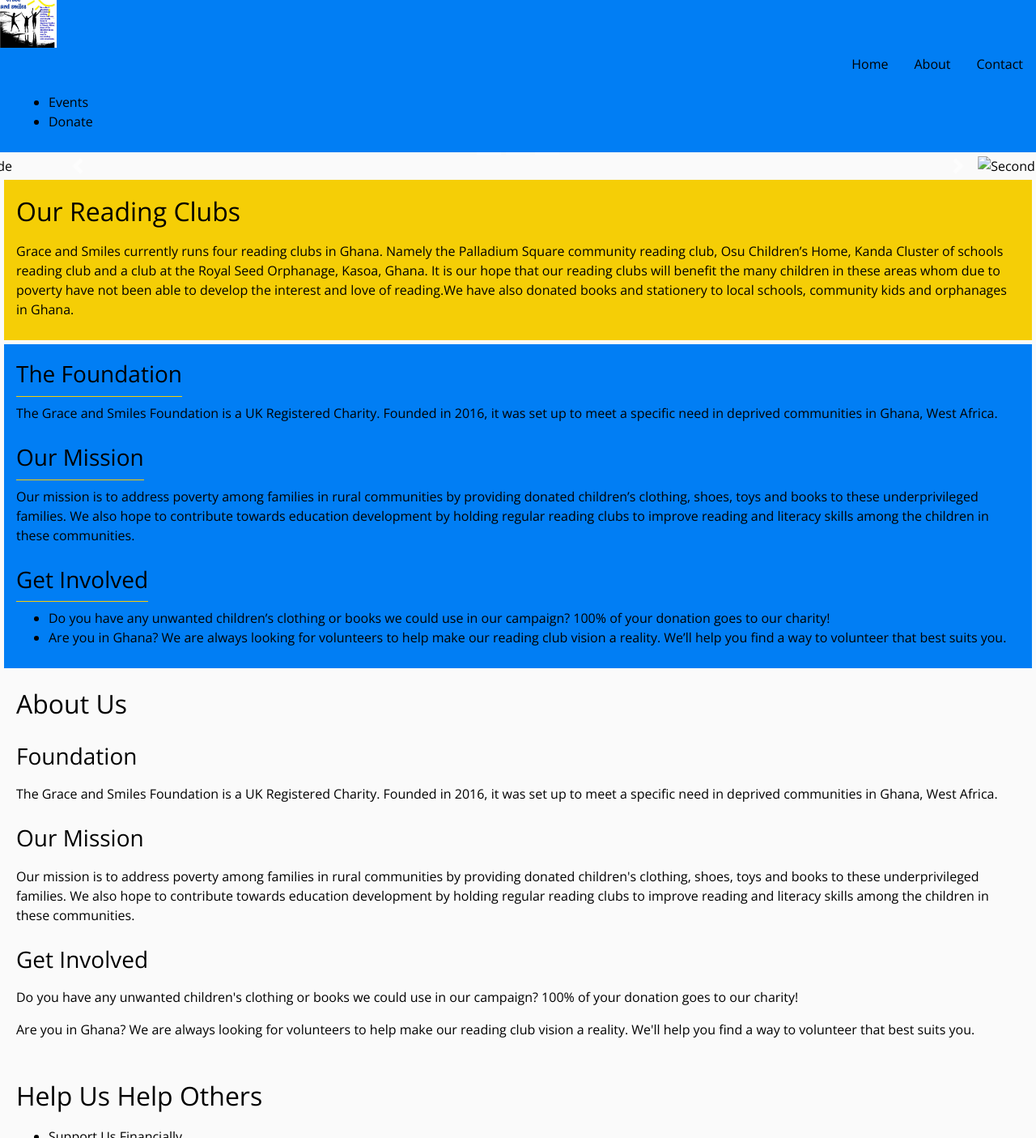
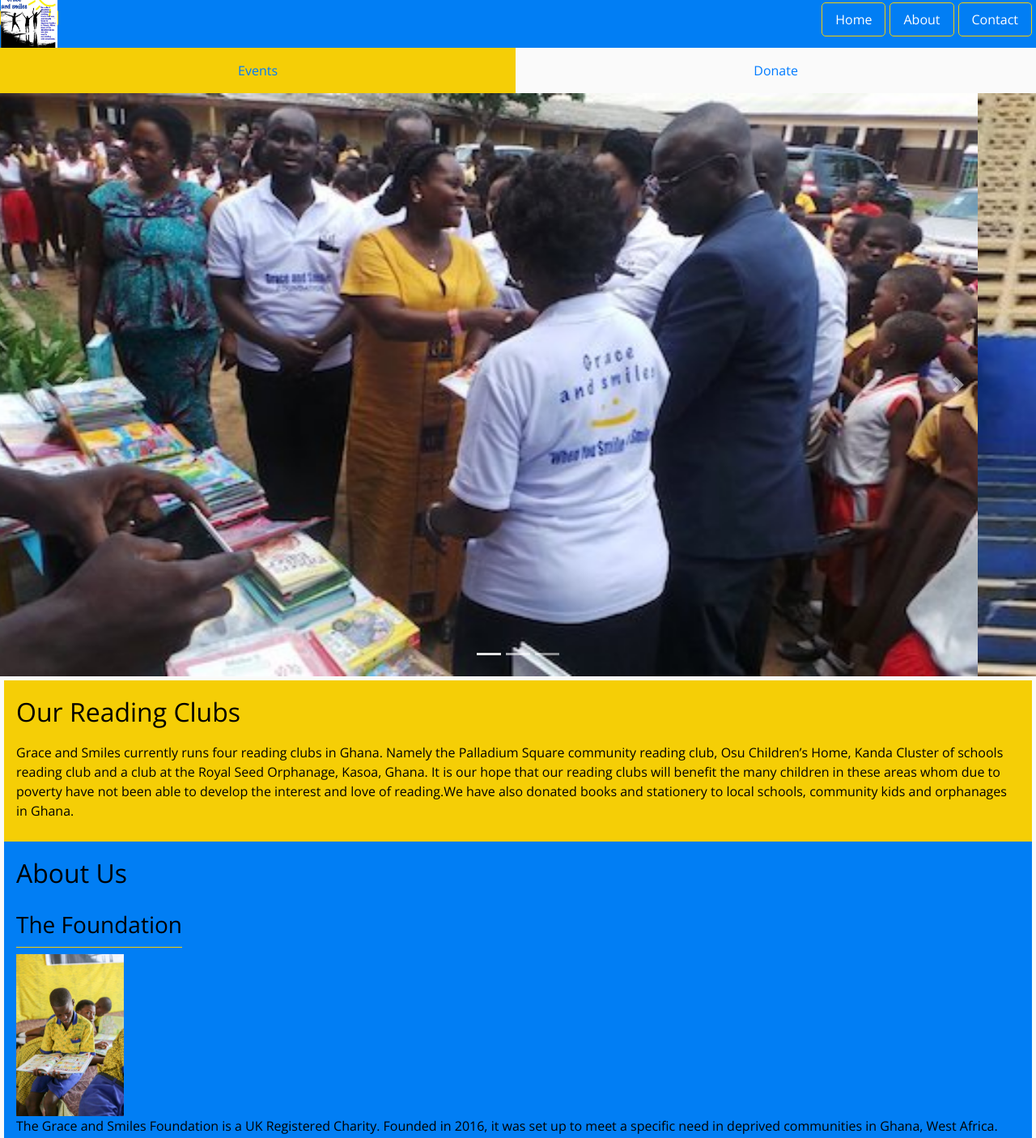
Before and after one commit to eyawson/grace-and-smiles, a website: page app/index.html in a window 1280 px wide. Shown: the part 11-1416 px from the top of the page at 81% size. Drawn offline with nearby package versions, Linux system fonts and the light colour scheme.

Commit message:
style: added more styles
added more styles to header and call to action link

```diff
--- a/app/index.html
+++ b/app/index.html
@@ -5,6 +5,7 @@
   <meta charset="utf-8" />
   <meta name="description" content="" />
   <meta name="viewport" content="width=device-width, initial-scale=1" />
+  <meta name="theme-color" content="#017EF4" />
   <title>GraceAndSmiles</title>
   <link rel="apple-touch-icon" href="apple-touch-icon.png" />
   <!-- Place favicon.ico in the root directory -->
@@ -28,11 +29,9 @@
       <a href="/">
         <img src="./images/logo.jpg" />
       </a>
+      <ul class="nav justify-content-end">
     </div>
     <ul class="nav justify-content-end">
-      <!-- <li class="nav-item">
-        <a class="nav-link" href="https://www.paypal.me/graceandsmilesuk" target="_blank">Donate</a>
-      </li> -->
       <li class="nav-item">
         <a class="nav-link active" href="#">Home</a>
       </li>
@@ -43,17 +42,16 @@
         <a class="nav-link" href="#">Contact</a>
       </li>
     </ul>
+
+  </header>
   <section id="action">
-      <ul>
-        <li>
+    <div class="yellow">
       <a href="#">Events</a>
-        </li>
-        <li>
+    </div>
+    <div class="blue">
       <a href="https://www.paypal.me/graceandsmilesuk" target="_blank">Donate</a>
-        </li>
-      </ul>
+    </div>
   </section>
-  </header>
   <div id="carouselExampleIndicators" class="carousel slide" data-ride="carousel">
     <ol class="carousel-indicators">
       <li data-target="#carouselExampleIndicators" data-slide-to="prev" class="active"></li>
@@ -62,37 +60,37 @@
     </ol>
     <div class="carousel-inner">
       <div class="carousel-item active">
-        <img class="d-block w-100" src="../images/gns1.jpg" alt="First slide">
+        <img class="d-block w-100" src="../images/small_gns1.jpg" alt="First slide">
       </div>
       <div class="carousel-item">
-        <img class="d-block w-100" src="../images/gns2.jpg" alt="Second slide">
+        <img class="d-block w-100" src="../images/small_gns2.jpg" alt="Second slide">
       </div>
       <div class="carousel-item">
-        <img class="d-block w-100" src="../images/gns3.jpg" alt="Third slide">
+        <img class="d-block w-100" src="../images/small_gns3.jpg" alt="Third slide">
       </div>
       <div class="carousel-item">
-        <img class="d-block w-100" src="../images/gns4.jpg" alt="Third slide">
+        <img class="d-block w-100" src="../images/small_gns4.jpg" alt="Third slide">
       </div>
       <div class="carousel-item">
-        <img class="d-block w-100" src="../images/gns5.jpg" alt="Third slide">
+        <img class="d-block w-100" src="../images/small_gns5.jpg" alt="Third slide">
       </div>
       <div class="carousel-item">
-        <img class="d-block w-100" src="../images/gns6.jpg" alt="Third slide">
+        <img class="d-block w-100" src="../images/small_gns6.jpg" alt="Third slide">
       </div>
       <div class="carousel-item">
         <img class="d-block w-100" src="../images/gns7.jpg" alt="Third slide">
       </div>
       <div class="carousel-item">
-        <img class="d-block w-100" src="../images/gns8.jpg" alt="Third slide">
+        <img class="d-block w-100" src="../images/small_gns8.jpg" alt="Third slide">
       </div>
       <div class="carousel-item">
-        <img class="d-block w-100" src="../images/gns9.jpg" alt="Third slide">
+        <img class="d-block w-100" src="../images/small_gns9.jpg" alt="Third slide">
       </div>
       <div class="carousel-item">
-        <img class="d-block w-100" src="../images/gns10.jpg" alt="Third slide">
+        <img class="d-block w-100" src="../images/small_gns10.jpg" alt="Third slide">
       </div>
       <div class="carousel-item">
-        <img class="d-block w-100" src="../images/gns11.jpg" alt="Third slide">
+        <img class="d-block w-100" src="../images/small_gns11.jpg" alt="Third slide">
       </div>
     </div>
     <a class="carousel-control-prev" href="#carouselExampleIndicators" role="button" data-slide="prev">
@@ -120,13 +118,19 @@
     </p>
   </aside>
   <section id="info">
+    <h2>About Us</h2>
+    <div class="more">
       <h3>The Foundation</h3>
+      <img src="./images/later/grace5.jpg" alt="a pic for later">
       <p>
         The Grace and Smiles Foundation is a UK Registered Charity. Founded in
         2016, it was set up to meet a specific need in deprived communities in
         Ghana, West Africa.
       </p>
+    </div>
+    <div class="more">
       <h3>Our Mission</h3>
+      <img src="./images/later/grace15.jpg" alt="a pic for later">
       <p>
         Our mission is to address poverty among families in rural communities by
         providing donated children’s clothing, shoes, toys and books to these
@@ -134,7 +138,10 @@
         development by holding regular reading clubs to improve reading and
         literacy skills among the children in these communities.
       </p>
+    </div>
+    <div class="more">
       <h3>Get Involved</h3>
+      <img src="./images/later/grace13.jpg" alt="a pic for later">
       <ul>
         <li>
           Do you have any unwanted children’s clothing or books we could use in
@@ -146,19 +153,9 @@
           volunteer that best suits you.
         </li>
       </ul>
+    </div>
   </section>
   <section id="#about">
-    <h2>About Us</h2>
-    <h3>Foundation</h3>
-    <p>The Grace and Smiles Foundation is a UK Registered Charity. Founded in 2016, it was set up to meet a specific
-      need in
-      deprived communities in Ghana, West Africa.</p>
-    <h3>Our Mission</h3>
-    <p>Our mission is to address poverty among families in rural communities by providing donated children's clothing,
-      shoes,
-      toys and books to these underprivileged families. We also hope to contribute towards education development by
-      holding
-      regular reading clubs to improve reading and literacy skills among the children in these communities.</p>
     <h3>Get Involved</h3>
     <p>Do you have any unwanted children's clothing or books we could use in our campaign? 100% of your donation goes
       to our
@@ -170,10 +167,11 @@
       find a way to volunteer that best suits you.
     </p>
   </section>
-  <section>
-    <h2>
+  <section class="more">
+    <h3>
       Help Us Help Others
-    </h2>
+    </h3>
+    <img src="./images/later/grace12.jpg" alt="a slide show for later">
     <ul>
       <li>Support Us Financially</li>
       <li>Donate kid's clothing, books, and toys</li>
@@ -195,11 +193,15 @@
     <a href="tel://+233-24-075-228" target="_blank"><i class="fas fa-phone-alt"></i> Ghana: +233.24.207.5228</a>
   </address>
   <footer>
+    <p>Find us on:
+      <span>
         <a href="/"><i class="fas fa-home"></i></a>
         <a href="https://www.facebook.com/grace-smiles-foundation-2024150894326470/" target="_blank"><i
             class="fab fa-facebook"></i></a>
         <a href="https://www.instagram.com/graceandsmiles" target="_blank"><i class="fab fa-instagram"></i></a>
         <a href="#"><i class="fab fa-twitter"></i></a>
+    </p>
+    </span>
     <p>
       &copy; 2019
       <span> Grace and Smiles - All Rights Reserved</span>
--- a/app/styles/main.css
+++ b/app/styles/main.css
@@ -12,6 +12,7 @@
   box-sizing: border-box;
   font-size: 16px;
   margin: 0 auto;
+  scroll-behavior: smooth;
 }
 
 a {
@@ -19,14 +20,54 @@
   text-decoration: none;
 }
 
+#action {
+  display: grid;
+  padding: 0;
+  margin: 0;
+}
+
+.yellow {
+  background-color: #F5CE06;
+  grid-column: 1;
+}
+
+.blue {
+  background-color: #fafafa;
+  grid-column: 2;
+}
+
+.yellow,
+.blue {
+  text-align: center;
+  padding: 1rem;
+}
+
+
 header a {
-  color: #000;
+  border: 1px solid #F5CE06;
+  margin-right: 5px;
+  border-radius: 5px;
+  color: white;
+}
+
+header a:hover {
+  transition: ease-in 0.5;
+  background-color: #F5CE06;
 }
 
 header,
 #info,
 footer {
   background-color: #017EF4;
+}
+
+header {
+  display: flex;
+  justify-content: space-between;
+}
+
+header ul {
+  align-items: center;
 }
 
 aside,
@@ -54,6 +95,14 @@
   max-width: fit-content;
 }
 
+#reading {
+  margin-bottom: 0px;
+}
+
+#info {
+  margin-top: 0px;
+}
+
 .logo {
   max-width: 70px;
   height: auto;
@@ -62,6 +111,11 @@
 img {
   max-width: 100%;
   overflow: hidden;
+}
+
+.more img {
+  height: 200px;
+  width: auto;
 }
 
 footer {
```
Lines whose indentation alone changed are shown as unchanged.
